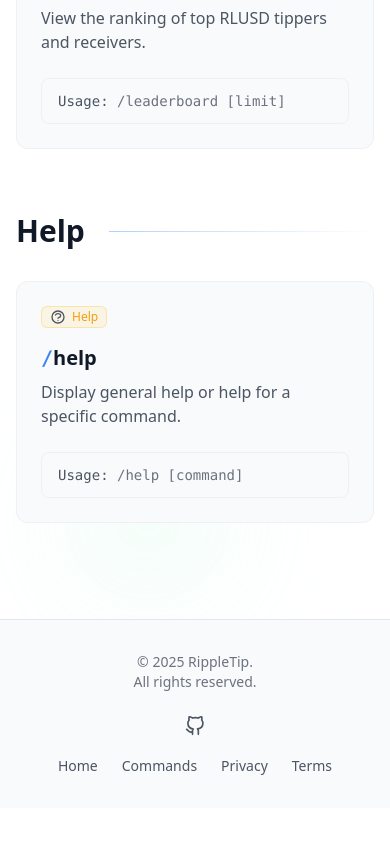
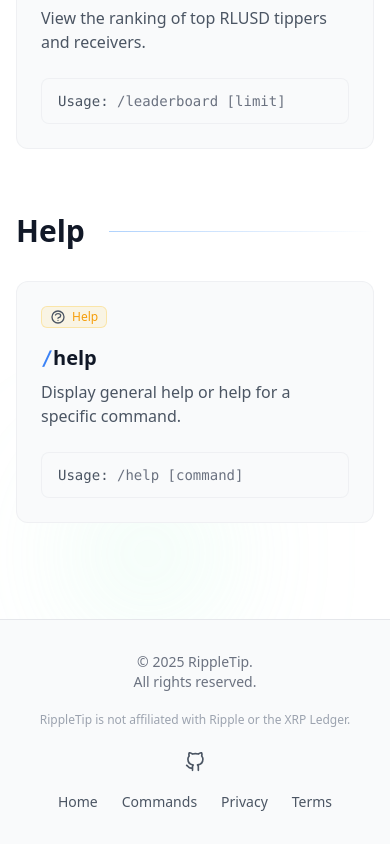
Before and after one commit to KyllianGenot/RippleTip-Website, a React (Vite) app: page /commands in a window 390 px wide. Shown: the part 2794-3638 px from the top of the page. Before the commit the page ends 3602 px from the top, so only its background shows below. Built offline with nearby package versions, Linux system fonts and the light colour scheme; no server answers.

Commit message:
refactor: ♻️ update UI components styling and structure

```diff
--- a/src/components/hero/HeroStats.tsx
+++ b/src/components/hero/HeroStats.tsx
@@ -14,7 +14,7 @@
 
   const targetVolume = 500000;
   const targetUsers = 5000;
-  const feePercentage = 2;
+  const feePercentage = 1;
 
   const stats = [
     {
--- a/src/components/layout/Footer.tsx
+++ b/src/components/layout/Footer.tsx
@@ -20,6 +20,9 @@
           <div className="flex flex-col sm:flex-row items-center gap-4 text-center sm:text-left">
             <p className="text-sm text-gray-500 dark:text-gray-400">
               © {currentYear} RippleTip.<br className="sm:hidden" /> All rights reserved.{' '}
+            </p>
+            <p className="text-xs text-gray-400 dark:text-gray-500 mt-1 sm:mt-0 sm:ml-4">
+              RippleTip is not affiliated with Ripple or the XRP Ledger.
             </p>
           </div>
 
--- a/src/components/ui/ConnectDiscordButton.tsx
+++ b/src/components/ui/ConnectDiscordButton.tsx
@@ -58,7 +58,7 @@
       onClick={onClick} // Keep onClick for potential mobile menu closing
       iconLeft={<DiscordIcon className={size === 'lg' ? 'w-5 h-5' : size === 'md' ? 'w-4 h-4' : 'w-3.5 h-3.5'} />}
     >
-      Connect with Discord
+      Log In with Discord
     </Button>
   );
 };
```
